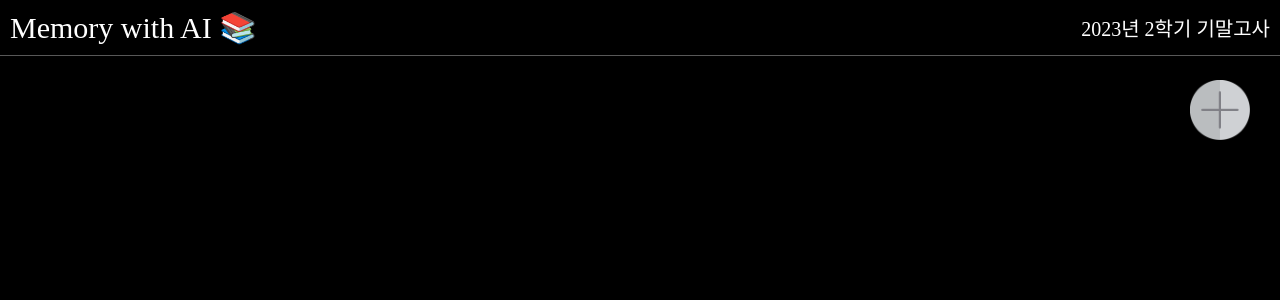
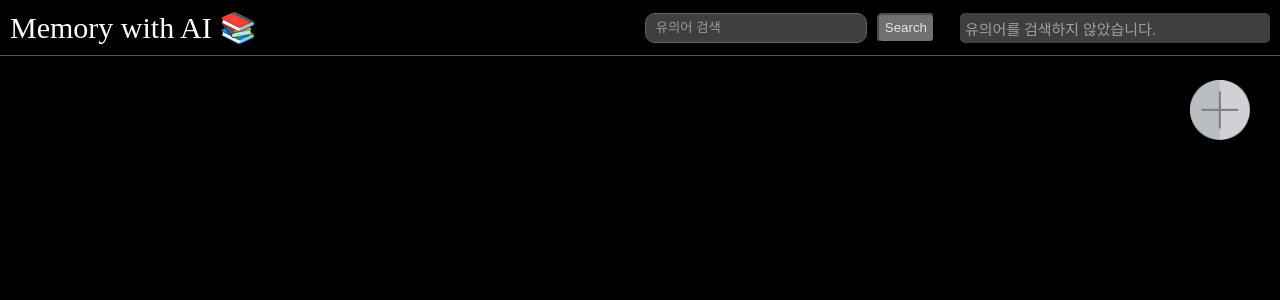
Before and after one commit to SimplePro/MEA, a Flask app: page / in a window 1280 px wide. Shown: the top 300 px of the page. Run offline with Flask 3, Linux system fonts and the light colour scheme; parts of the project's set-up code (start-up, migrations or seed data) failed here and were passed over.

Commit message:
added searching synonyms function

```diff
--- a/server/main.py
+++ b/server/main.py
@@ -120,7 +120,7 @@ def get_synonyms_server():
 
         scores, synonyms = get_synonyms.get_synonyms(word)
 
-        return json.dumps({"synonyms": synonyms})
+        return json.dumps({"synonyms": synonyms, "synonyms_in_sentence": " / ".join(synonyms)})
 
 if __name__ == '__main__':
     # app.run(debug=True)
--- a/server/methods/get_synonyms.py
+++ b/server/methods/get_synonyms.py
@@ -42,7 +42,7 @@ class Glove:
 
         sorted_syn = sorted_syn[::-1]
 
-        print(sorted_index)
+        # print(sorted_index)
         # syn_dict = {}
 
         # for i in range(len(synonym_words)):
--- a/server/static/CSS/style.css
+++ b/server/static/CSS/style.css
@@ -78,3 +78,55 @@ main {
     margin: 10px 20px;
     font-size: 15px;
 }
+
+
+/* ---- added ----- */
+
+#synonym_container {
+    display: flex;
+    float: left;
+    height: 30px;
+}
+
+#synonym_input {
+    background-color: #3f3f3f;
+    width: 200px;
+    height: auto;
+    padding: 10px;
+    border: 1px solid rgb(98, 98, 98);
+    border-radius: 10px;
+    color: white;
+}
+
+#synonym_input::placeholder {
+    opacity: 0.5;
+    color: whitesmoke;
+}
+
+#synonym_btn {
+    margin-left: 10px;
+    height: 30px;
+    background-color: #7f7c7c;
+    opacity: 0.9;
+    border-radius: 5px;
+    color: white;
+}
+
+#synonyms {
+    margin-left: 25px;
+    overflow: auto;
+    overflow-y: hidden;
+    white-space: nowrap;
+    width: 300px;
+    height: 20px;
+    background-color: #3f3f3f;
+    color: white;
+    text-align: left;
+    font-size: 15px;
+    padding: 5px 5px;
+    border-radius: 5px;
+}
+
+#synonyms::-webkit-scrollbar {
+    height: 0px;
+}
--- a/server/static/JS/script.js
+++ b/server/static/JS/script.js
@@ -7,6 +7,38 @@
 
 var dialogue_container = document.getElementsByClassName("dialogue_container")[0]
 let passages = new Object()
+var synonyms = new Array(0)
+
+const synonyms_text = document.getElementById("synonyms")
+const synonym_btn = document.getElementById("synonym_btn")
+const synonym_input = document.getElementById("synonym_input")
+synonyms_text.innerHTML = "유의어를 검색하지 않았습니다."
+synonyms_text.style.color = "rgba(255, 255, 255, 0.5)"
+
+synonym_btn.addEventListener("click", (event) => {
+    const word = synonym_input.value
+    synonym_input.value = ""
+
+    fetch("http://112.187.184.213:5000/get_synonyms", {
+        method: "POST",
+        headers: {
+            "Content-Type": "application/json"
+        },
+        body: JSON.stringify({
+                word: word
+        })
+    })
+    .then((response) => response.json())
+    .then((data) => {
+        if(data["synonyms_in_sentence"] == "") {
+            synonyms_text.innerHTML = "유의어를 찾지 못했습니다."
+            synonyms_text.style.color = "rgba(255, 255, 255, 0.5)"
+        } else {
+            synonyms_text.innerHTML = data["synonyms_in_sentence"]
+            synonyms_text.style.color = "rgba(255, 255, 255, 1.0)"
+        }
+    })
+})
 
 fetch("http://112.187.184.213:5000/get_passages", {
     method: "GET",
--- a/server/templates/main.html
+++ b/server/templates/main.html
@@ -11,7 +11,12 @@
     <header>
         <div id="header_container">
             <div id="mea">Memory with AI 📚</div>
-            <div id="test_name">2023년 2학기 기말고사</div>
+            <div id="synonym_container">
+                <input id="synonym_input" placeholder="유의어 검색">
+                <button id="synonym_btn">Search</button>
+                <div id="synonyms"></div>
+            </div>
+            <!-- <div id="test_name">2023년 2학기 기말고사</div> -->
         </div>
     </header>
     <main>
```
